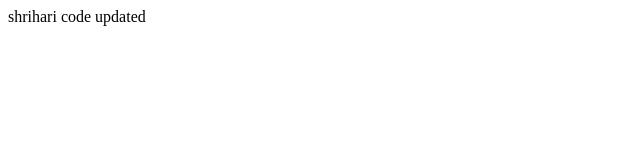
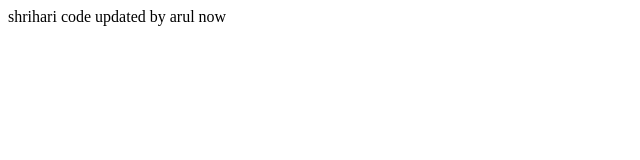
Before and after one commit to ARULSARAVANAN1/Demo, an Angular app: page / in a window 1280 px wide. Shown: the top 160 px of the page, without its empty margins (0-640 px from the left). Built offline with nearby package versions, Linux system fonts and the light colour scheme.

Commit message:
Update app.component.html

```diff
--- a/src/app/app.component.html
+++ b/src/app/app.component.html
@@ -1 +1 @@
-<div>shrihari code updated</div>
+<div>shrihari code updated by arul now</div>
```
